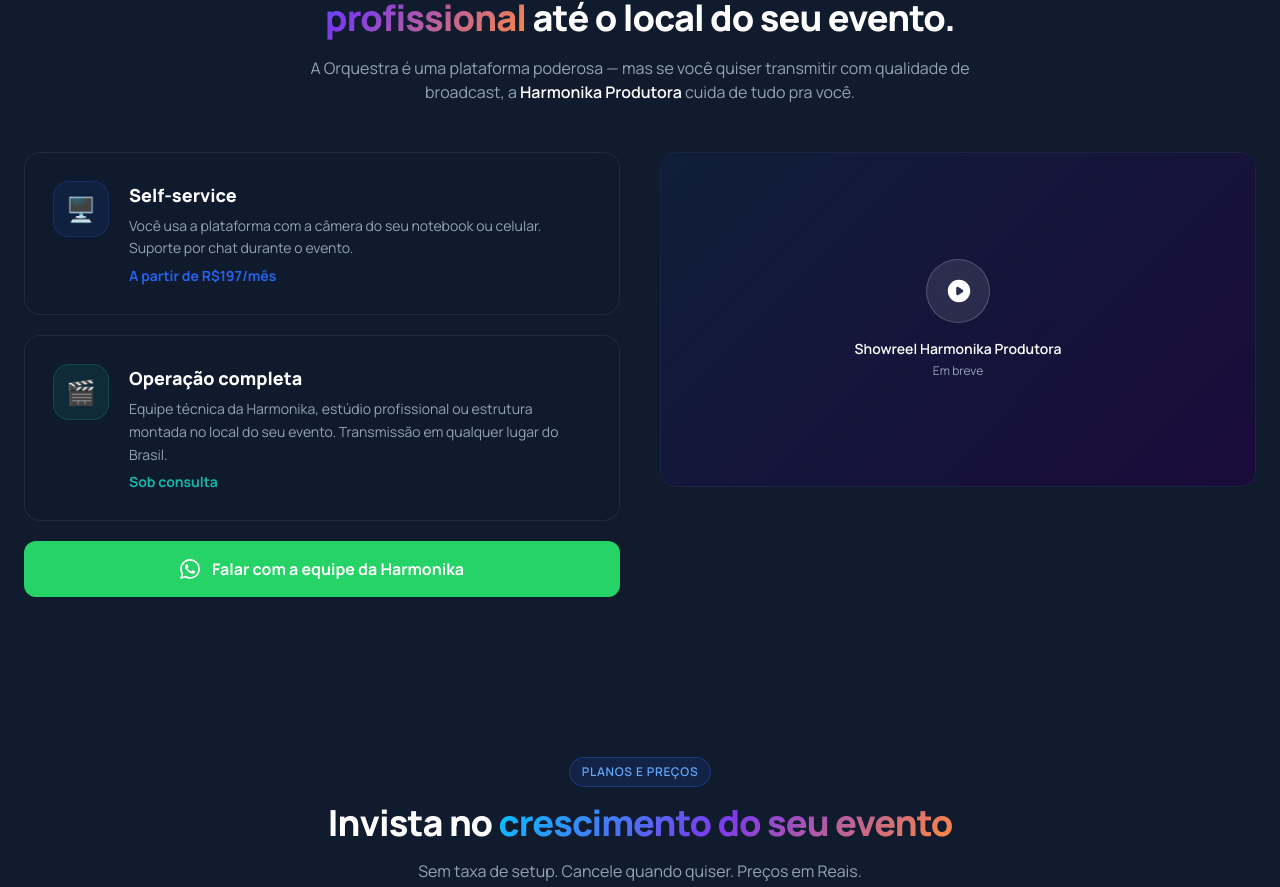
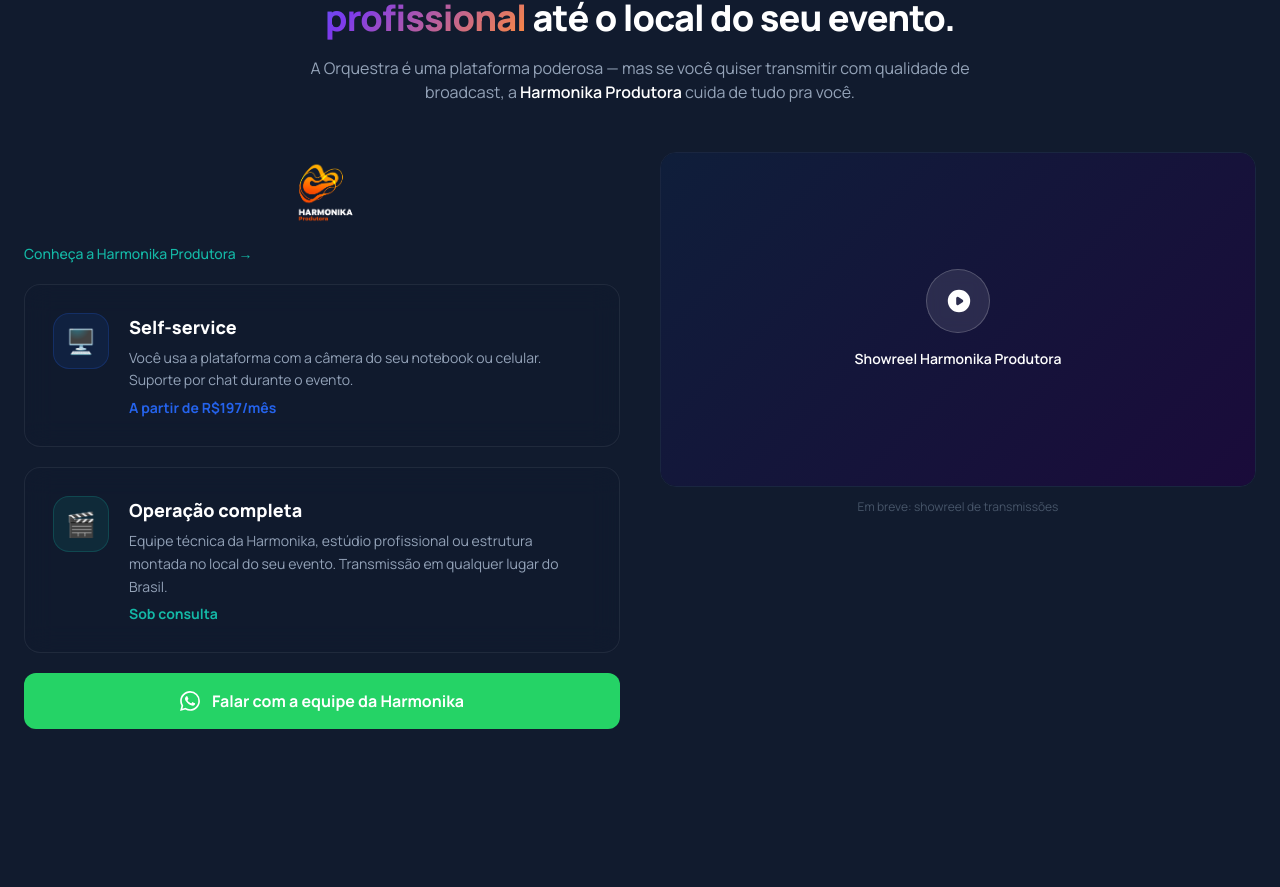
Before and after one commit to HarmonikaStreaming/orquestra-site, a Next.js app: page / in a window 1280 px wide. Shown: the part 4759-5646 px from the top of the page. Built offline with nearby package versions, Linux system fonts and the light colour scheme.

Commit message:
feat: logo Harmonika, link e texto do showreel na seção Produção
Co-Authored-By: Claude Sonnet 4.6 <noreply@anthropic.com>

```diff
--- a/src/components/sections/Producao.tsx
+++ b/src/components/sections/Producao.tsx
@@ -47,6 +47,23 @@ export function Producao() {
 
           {/* Cards */}
           <div className="space-y-5">
+            {/* Harmonika logo + link */}
+            <div className="flex flex-col gap-3">
+              <img
+                src="/images/logo-harmonika.png"
+                alt="Harmonika Produtora"
+                height={80}
+                style={{ height: "80px", width: "auto", objectFit: "contain" }}
+              />
+              <a
+                href="https://www.harmonika.com.br"
+                target="_blank"
+                rel="noopener noreferrer"
+                className="text-sm font-medium text-ol-cyan hover:text-white transition-colors"
+              >
+                Conheça a Harmonika Produtora →
+              </a>
+            </div>
             {CARDS.map((c) => (
               <div
                 key={c.title}
@@ -87,10 +104,12 @@ export function Producao() {
             </a>
           </div>
 
-          {/* Video placeholder */}
+          {/* Video area */}
+          <div className="space-y-3">
             <div className="relative rounded-2xl overflow-hidden border border-ol-border bg-ol-bg aspect-video">
               {/* Placeholder visible when video has no src */}
-            <div className="absolute inset-0 flex flex-col items-center justify-center gap-4"
+              <div
+                className="absolute inset-0 flex flex-col items-center justify-center gap-4"
                 style={{ background: "linear-gradient(135deg, #0f1e3a 0%, #1a0b3a 100%)" }}
               >
                 <div className="w-16 h-16 rounded-full bg-white/10 border border-white/20 backdrop-blur flex items-center justify-center">
@@ -98,10 +117,7 @@ export function Producao() {
                     <path fillRule="evenodd" d="M10 18a8 8 0 100-16 8 8 0 000 16zM9.555 7.168A1 1 0 008 8v4a1 1 0 001.555.832l3-2a1 1 0 000-1.664l-3-2z" clipRule="evenodd" />
                   </svg>
                 </div>
-              <div className="text-center space-y-1">
                 <p className="text-sm font-semibold text-white">Showreel Harmonika Produtora</p>
-                <p className="text-xs text-ol-slate">Em breve</p>
-              </div>
               </div>
 
               {/* Video element — adicione o src quando disponível */}
@@ -114,6 +130,10 @@ export function Producao() {
                 src=""
               />
             </div>
+            <p className="text-center text-xs text-ol-dim">
+              Em breve: showreel de transmissões
+            </p>
+          </div>
         </div>
       </div>
     </section>
```
Also changed, not shown: public/images/logo-harmonika.png (added). Lines whose indentation alone changed are shown as unchanged.
